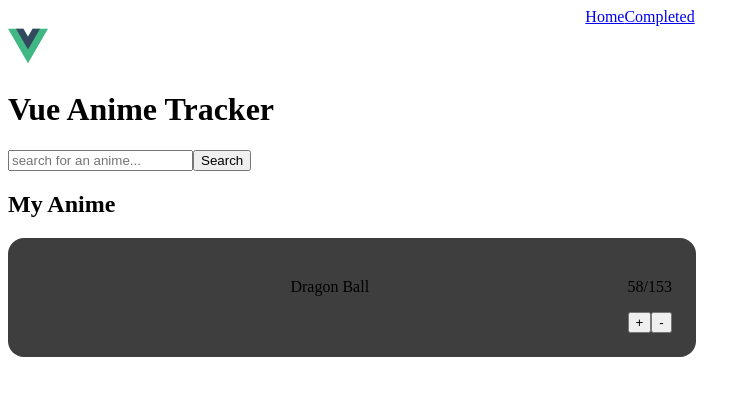
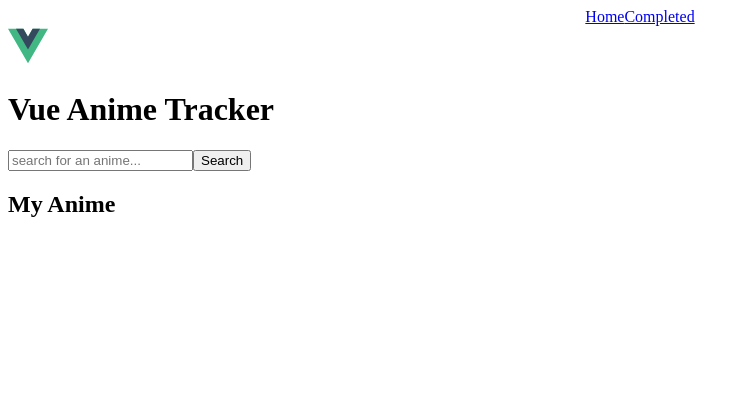
Before and after one commit to StephanRaab/vue-anime-tracker, a Vue app in the folder vue-anime-tracker/: page / in a window 1280 px wide. Shown: the top 396 px of the page, without its empty margins (0-751 px from the left). Built offline with nearby package versions, Linux system fonts and the light colour scheme.

Commit message:
add anime not working yet

```diff
--- a/vue-anime-tracker/src/components/TheHome.vue
+++ b/vue-anime-tracker/src/components/TheHome.vue
@@ -22,7 +22,7 @@ const searchAnime = () => {
 
 const handleInput = e => {
   if (!e.target.value) {
-    // if input field empty, set search to empty array
+    // if input field is cleared, set search to empty array
     search_results.value = []
   }
 }
@@ -81,10 +81,12 @@ onMounted(() => {
 
   <div v-if="search_results" class="anime-search-results">
     <div class="search-result" v-for="anime in search_results" :key="anime.mal_id">
-      <img :src="anime.images.jpg.small_image_url"/>
+      <img :src="anime.images.jpg.image_url"/>
       <div class="details">
         <h3>{{ anime.title }}</h3>
-        <pre>{{ anime.synopsis }}</pre>
+        <pre :title="anime.synopsis" v-if="anime.synopsis">{{ anime.synopsis }}</pre>
+        <span class="flex-1"/>
+        <button @click="addAnime">Add to My Anime</button>
       </div>
     </div>
   </div>
@@ -93,12 +95,13 @@ onMounted(() => {
     <h2>My Anime</h2>
 
     <div class="my-anime-container">
-      <div class="my-anime">
-        <img/>
-        <p>Dragon Ball</p>
+      <div v-for="anime in my_anime_asc" :key="anime.id">
+        <img :src="anime.img"/>
+        <p>{{anime.title}}</p>
 
         <div>
-          <p>58/153</p>
+          <p>{{ anime.watched_episodes }}}/{{anime.total_episodes}}</p>
+
           <button class="increment-btn">+</button>
           <button class="decrement-btn">-</button>
         </div>
```
